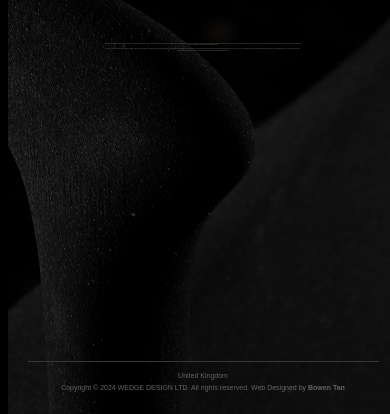
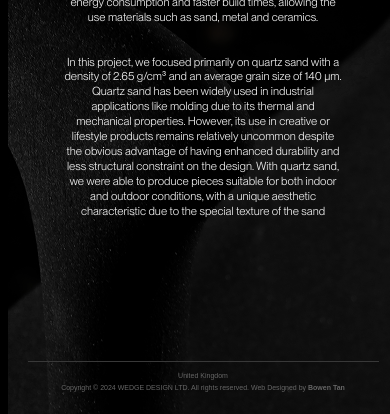
Before and after one commit to btan9336/WEDGE-DESIGN, a plain HTML site: page sandAsMaterial/index.html in a window 390 px wide. Shown: the part 438-852 px from the top of the page. Drawn offline with Linux system fonts and the light colour scheme; a web font is replaced by a local one.

Commit message:
Add files via upload

```diff
--- a/sandAsMaterial/styles.css
+++ b/sandAsMaterial/styles.css
@@ -323,7 +323,7 @@ header {
   p {
     font-family: 'PPNeueMontreal-Book', sans-serif;
     font-weight: 10;
-    font-size: 1px;
+    font-size: 11.5px;
     color: #f0f0f0; /* Light text */
     text-align: center;
     margin-left: 10%;
```
